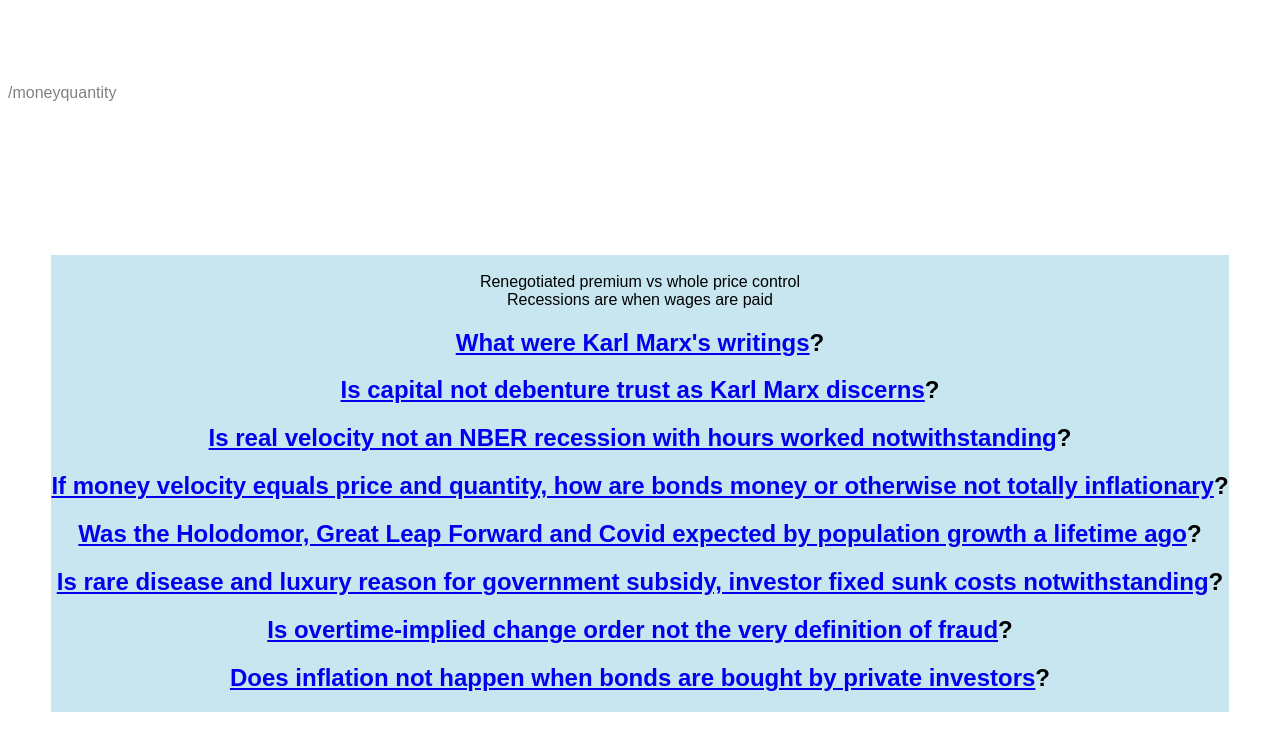
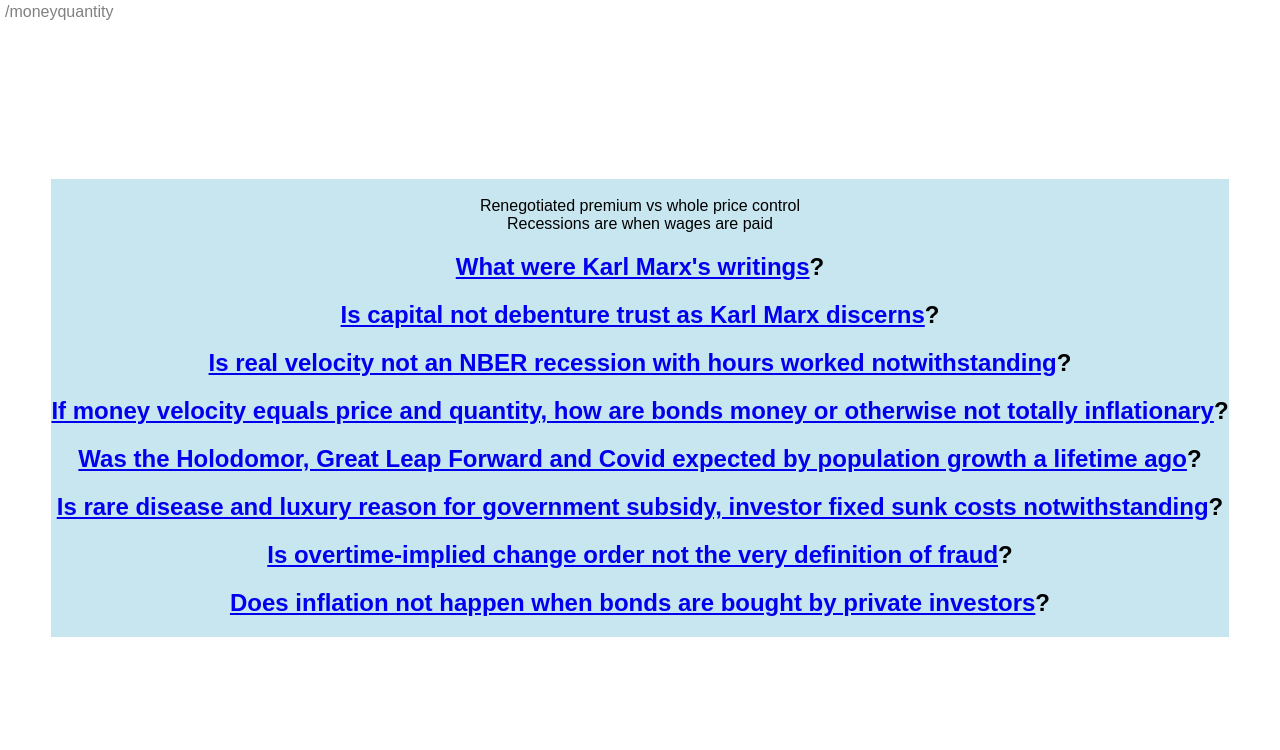
Before and after one commit to NickCarducci/real-velocity, a React (Create React App) app: page / in a window 1280 px wide. Shown: the top 750 px of the page. Built offline with nearby package versions, Linux system fonts and the light colour scheme.

Commit message:
Update App.js

```diff
--- a/src/App.js
+++ b/src/App.js
@@ -48,13 +48,22 @@
           alignItems: "center"
         }}
       >
-        <div style={{ alignSelf: "start", left: "0px" }}>/moneyquantity</div>
+        <div
+          style={{
+            position: "fixed",
+            //alignSelf: "start",
+            top: "3px",
+            left: "5px"
+          }}
+        >
+          /moneyquantity
+        </div>
         <div
           style={{
             color: "black",
             backgroundColor: "rgb(200, 230, 240)",
             position: "relative",
-            top: "0px"
+            marginTop: "20px"
           }}
         >
           <br />
```
